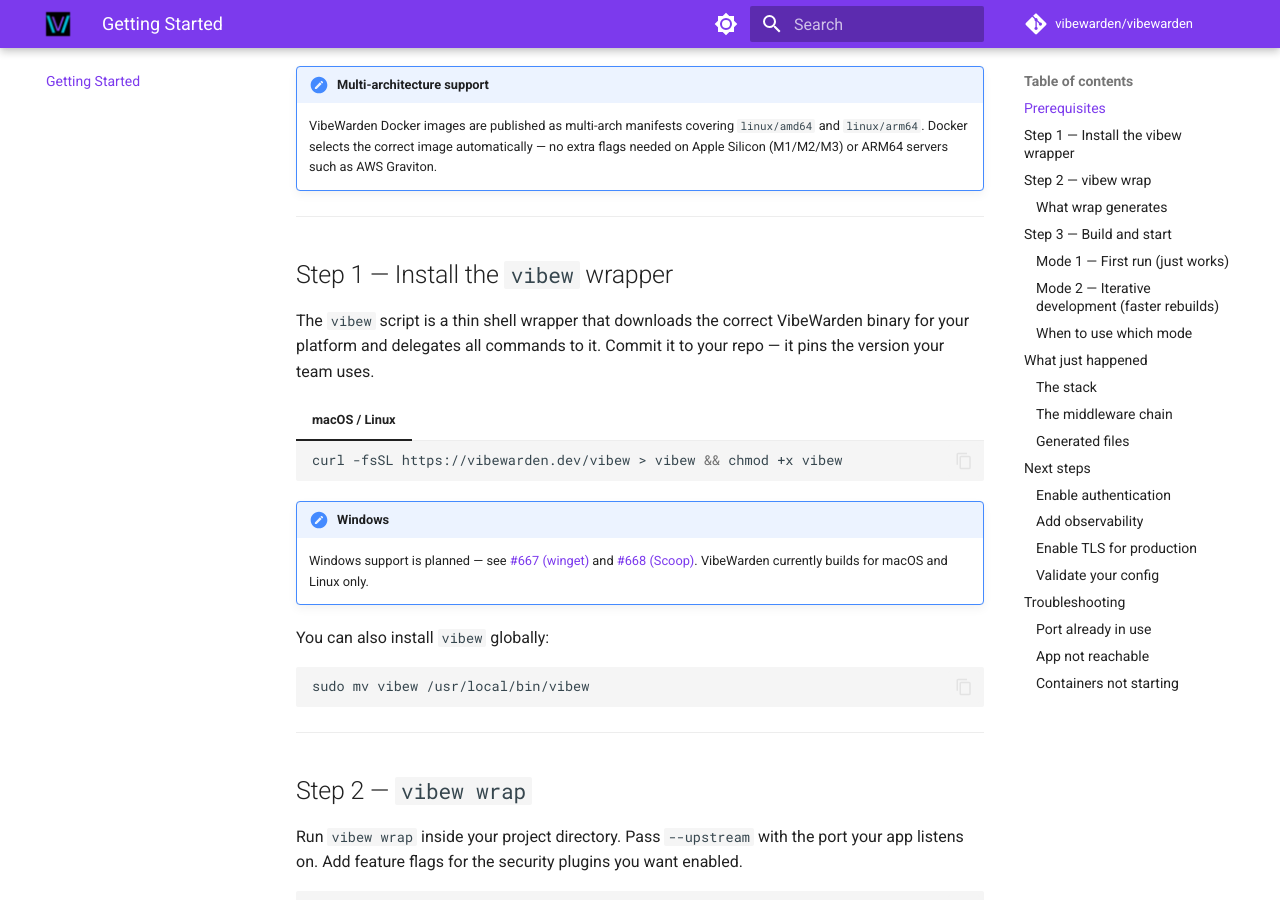
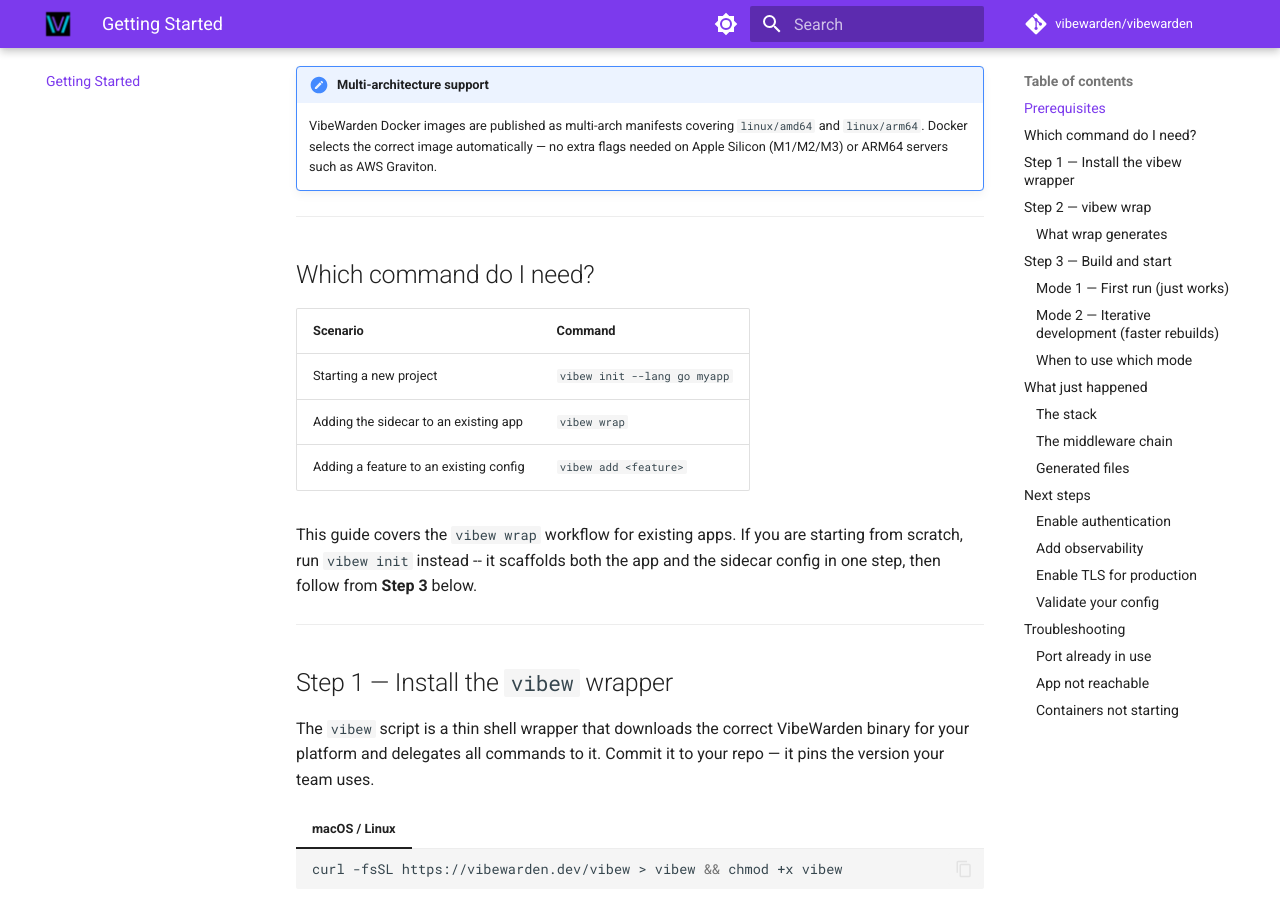
Before and after one commit to VibeWarden/vibewarden, an MkDocs documentation site: the page built from docs/getting-started.md, in a window 1280 px wide and 900 px high, scrolled down 409 px. Built offline with MkDocs 1.6.1 and Material for MkDocs 9.7.7, drawn with Linux system fonts in a browser that asks for light colours; comment, search, counter and statistics services are not loaded; the version menu is left out.

Commit message:
docs(#713): add init/wrap/add decision tree to README and getting-started guide (#720)
Adds a "Which command do I need?" decision tree before the CLI Reference in
README.md and after Prerequisites in docs/getting-started.md. Renames the
"What wrap generates" section to "What init / wrap generates" to resolve the
contradiction with Quick Start using vibew init. Adds the missing vibew init
entry to the CLI Reference table.

Co-authored-by: Claude Opus 4.6 (1M context) <noreply@anthropic.com>

```diff
--- a/docs/getting-started.md
+++ b/docs/getting-started.md
@@ -15,6 +15,20 @@ and explains what happens under the hood.
     `linux/amd64` and `linux/arm64`. Docker selects the correct image automatically —
     no extra flags needed on Apple Silicon (M1/M2/M3) or ARM64 servers such as
     AWS Graviton.
+
+---
+
+## Which command do I need?
+
+| Scenario | Command |
+|----------|---------|
+| Starting a new project | `vibew init --lang go myapp` |
+| Adding the sidecar to an existing app | `vibew wrap` |
+| Adding a feature to an existing config | `vibew add <feature>` |
+
+This guide covers the `vibew wrap` workflow for existing apps. If you are
+starting from scratch, run `vibew init` instead -- it scaffolds both the app
+and the sidecar config in one step, then follow from **Step 3** below.
 
 ---
 
```
Also changed, not shown: README.md (+18 -1 lines).
